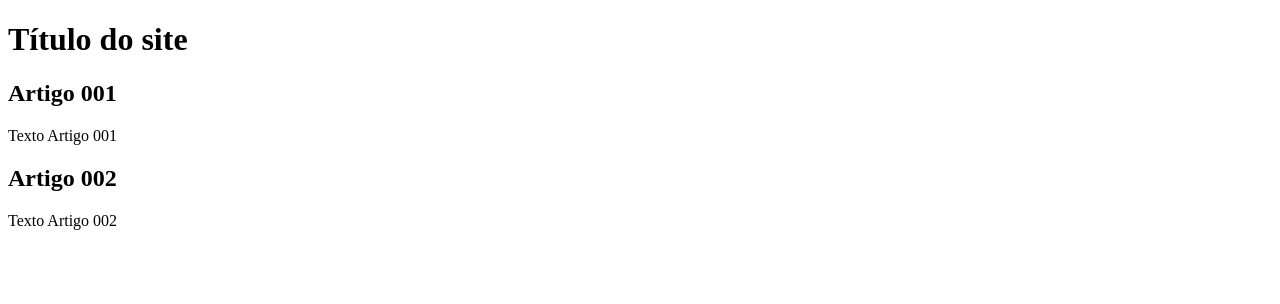
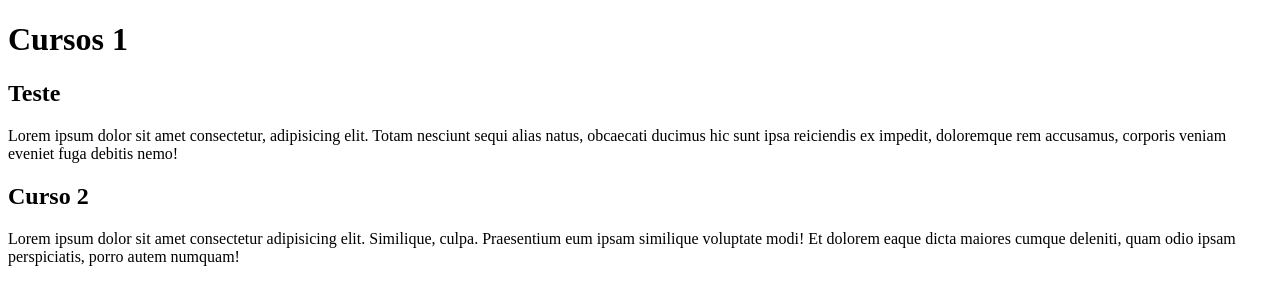
Before and after one commit to aabuabara/projeto-site, a plain HTML site: page index.html in a window 1280 px wide. Drawn offline with Linux system fonts and the light colour scheme.

Commit message:
comecei a escrever conteudo

```diff
--- a/index.html
+++ b/index.html
@@ -8,16 +8,17 @@
 <body>
 <main>
     <header>
-        <h1>Título do site</h1>
+        <h1>Cursos 1</h1>
     </header>
     <article>
-        <h2> Artigo 001 </h2>
-        <p>Texto Artigo 001</p>
+        <h2> Teste </h2>
+        <p>Lorem ipsum dolor sit amet consectetur, adipisicing elit. Totam nesciunt sequi alias natus, obcaecati ducimus hic sunt ipsa reiciendis ex impedit, doloremque rem accusamus, corporis veniam eveniet fuga debitis nemo!
+        </p>
     <article>
 
     <article>
-        <h2>Artigo 002</h2>
-        <p>Texto Artigo 002</p>
+        <h2>Curso 2</h2>
+        <p>Lorem ipsum dolor sit amet consectetur adipisicing elit. Similique, culpa. Praesentium eum ipsam similique voluptate modi! Et dolorem eaque dicta maiores cumque deleniti, quam odio ipsam perspiciatis, porro autem numquam!</p>
     </article>
 </main>
 </body>
```
